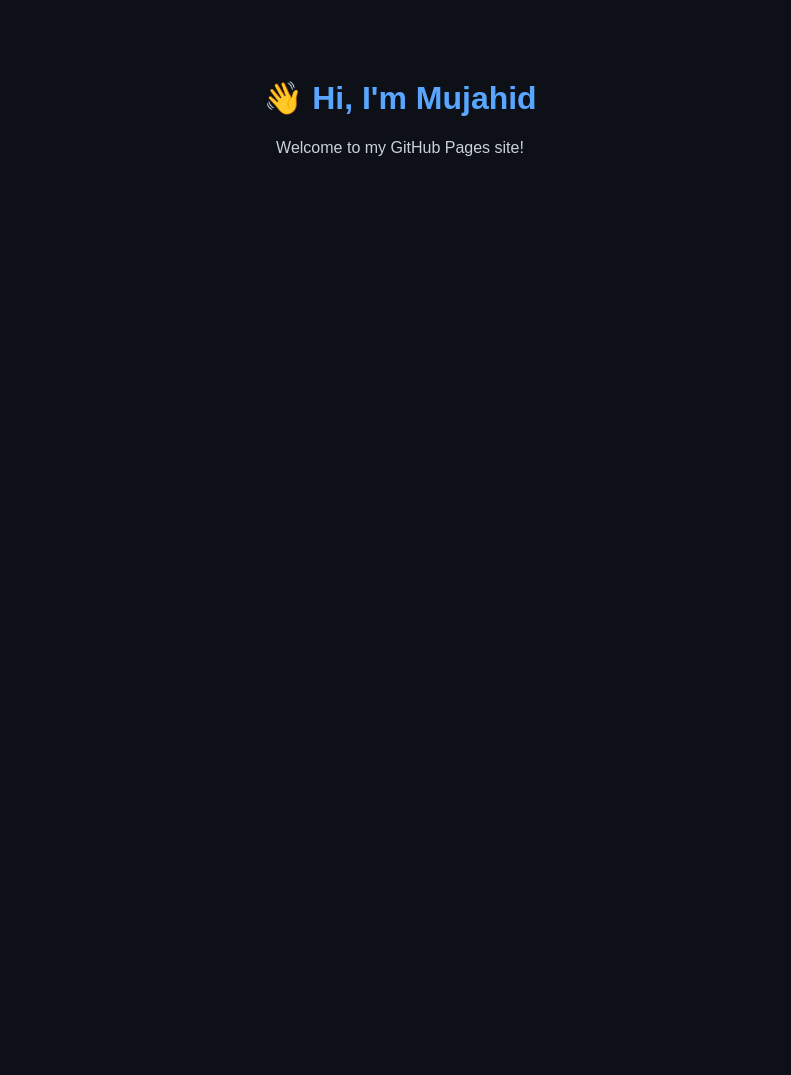
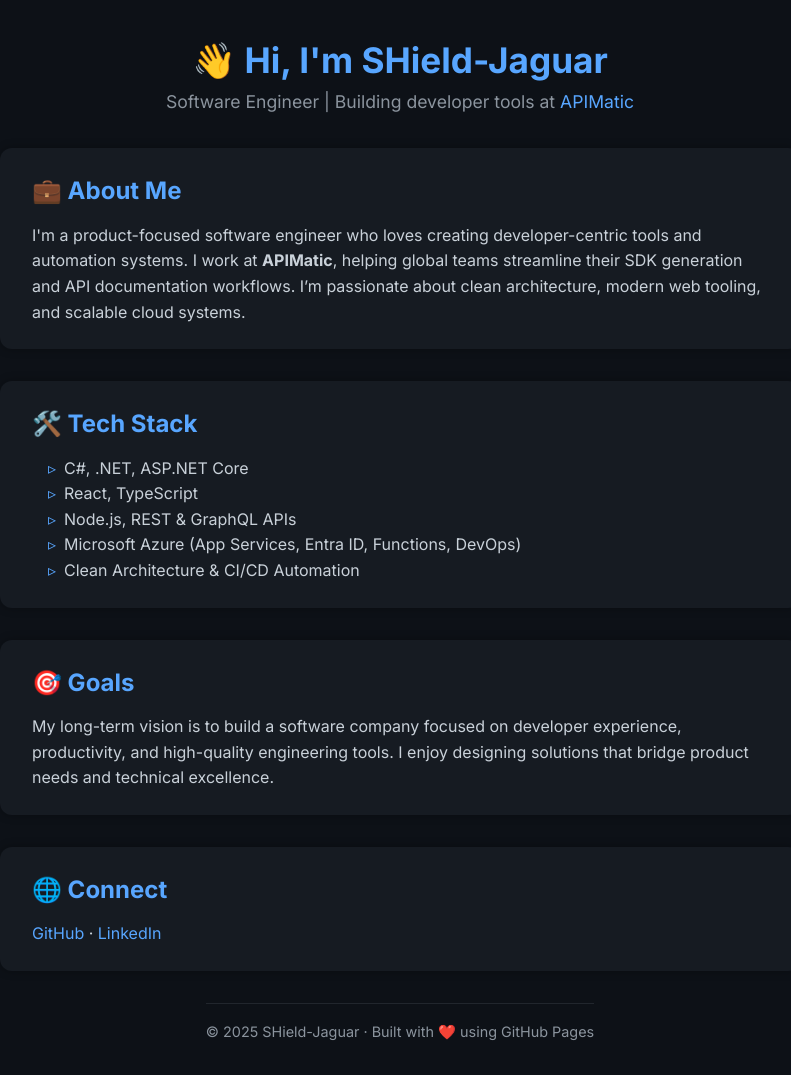
Before and after one commit to Shield-Jaguar/Shield-Jaguar.github.io, a plain HTML site: page index.html in a window 1280 px wide. Shown: the whole page, without its empty margins (240-1031 px from the left). Before the commit the page ends 800 px from the top, so only its background shows below. Drawn offline with Linux system fonts and the light colour scheme.

Commit message:
Update index.html

```diff
--- a/index.html
+++ b/index.html
@@ -3,22 +3,132 @@
 <head>
   <meta charset="UTF-8" />
   <meta name="viewport" content="width=device-width, initial-scale=1.0" />
-  <title>Mujahid's Website</title>
+  <title>SHield-Jaguar | Software Engineer</title>
   <style>
+    @import url('https://fonts.googleapis.com/css2?family=Inter:wght@400;600;700&display=swap');
+
+    * {
+      margin: 0;
+      padding: 0;
+      box-sizing: border-box;
+    }
+
     body {
-      font-family: sans-serif;
+      font-family: 'Inter', sans-serif;
+      background-color: #0d1117;
+      color: #c9d1d9;
+      line-height: 1.6;
+      display: flex;
+      flex-direction: column;
+      align-items: center;
+      min-height: 100vh;
+      padding: 2rem;
+    }
+
+    header {
       text-align: center;
-      background: #0d1117;
-      color: #c9d1d9;
-      padding: 50px;
+      margin-bottom: 2rem;
     }
-    h1 {
+
+    header h1 {
+      font-size: 2.2rem;
       color: #58a6ff;
+    }
+
+    header p {
+      color: #8b949e;
+      font-size: 1.1rem;
+    }
+
+    section {
+      max-width: 800px;
+      width: 100%;
+      margin-bottom: 2rem;
+      background: #161b22;
+      border-radius: 12px;
+      padding: 1.5rem 2rem;
+      box-shadow: 0 0 10px rgba(0,0,0,0.3);
+    }
+
+    h2 {
+      color: #58a6ff;
+      margin-bottom: 0.75rem;
+    }
+
+    ul {
+      list-style: none;
+      padding-left: 1rem;
+    }
+
+    ul li::before {
+      content: "▹";
+      color: #58a6ff;
+      margin-right: 0.5rem;
+    }
+
+    a {
+      color: #58a6ff;
+      text-decoration: none;
+    }
+
+    a:hover {
+      text-decoration: underline;
+    }
+
+    footer {
+      margin-top: auto;
+      text-align: center;
+      color: #8b949e;
+      font-size: 0.9rem;
+      padding-top: 1rem;
+      border-top: 1px solid #21262d;
     }
   </style>
 </head>
 <body>
-  <h1>👋 Hi, I'm Mujahid</h1>
-  <p>Welcome to my GitHub Pages site!</p>
+  <header>
+    <h1>👋 Hi, I'm SHield-Jaguar</h1>
+    <p>Software Engineer | Building developer tools at <a href="https://apimatic.io" target="_blank">APIMatic</a></p>
+  </header>
+
+  <section>
+    <h2>💼 About Me</h2>
+    <p>
+      I'm a product-focused software engineer who loves creating developer-centric tools and automation systems.
+      I work at <strong>APIMatic</strong>, helping global teams streamline their SDK generation and API documentation workflows.
+      I’m passionate about clean architecture, modern web tooling, and scalable cloud systems.
+    </p>
+  </section>
+
+  <section>
+    <h2>🛠️ Tech Stack</h2>
+    <ul>
+      <li>C#, .NET, ASP.NET Core</li>
+      <li>React, TypeScript</li>
+      <li>Node.js, REST & GraphQL APIs</li>
+      <li>Microsoft Azure (App Services, Entra ID, Functions, DevOps)</li>
+      <li>Clean Architecture & CI/CD Automation</li>
+    </ul>
+  </section>
+
+  <section>
+    <h2>🎯 Goals</h2>
+    <p>
+      My long-term vision is to build a software company focused on developer experience, productivity, and high-quality engineering tools.
+      I enjoy designing solutions that bridge product needs and technical excellence.
+    </p>
+  </section>
+
+  <section>
+    <h2>🌐 Connect</h2>
+    <p>
+      <a href="https://github.com/SHield-Jaguar" target="_blank">GitHub</a> ·
+      <a href="https://www.linkedin.com/in/mujahid-daud-khan" target="_blank">LinkedIn</a>
+    </p>
+  </section>
+
+  <footer>
+    © 2025 SHield-Jaguar · Built with ❤️ using GitHub Pages
+  </footer>
 </body>
 </html>
```
